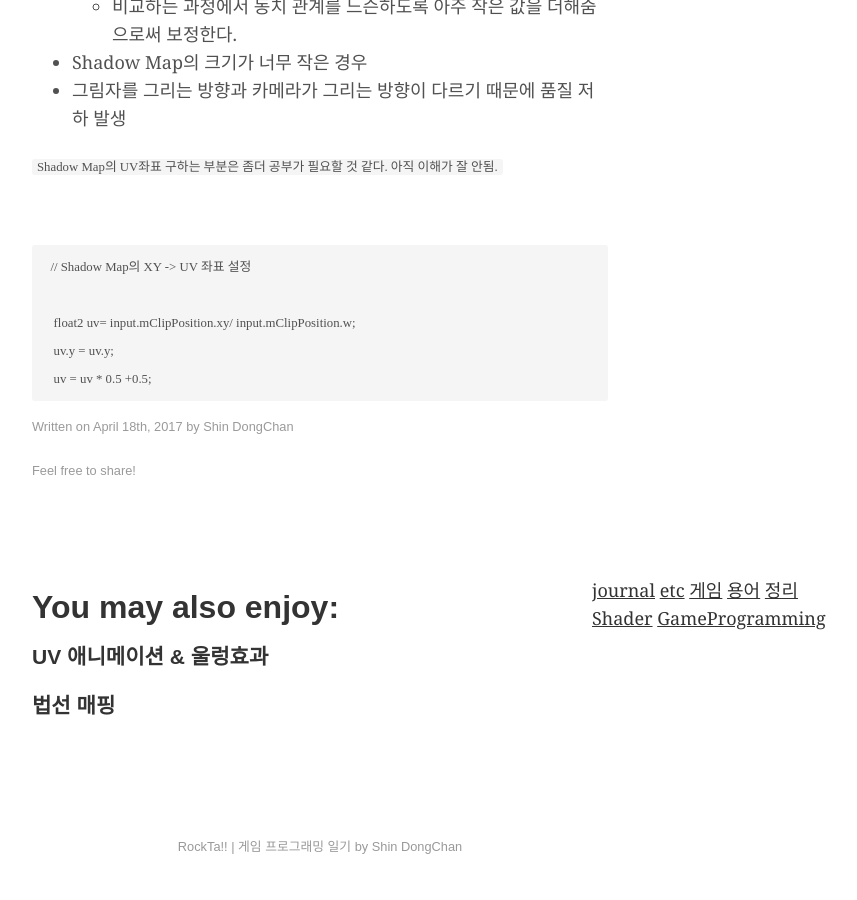
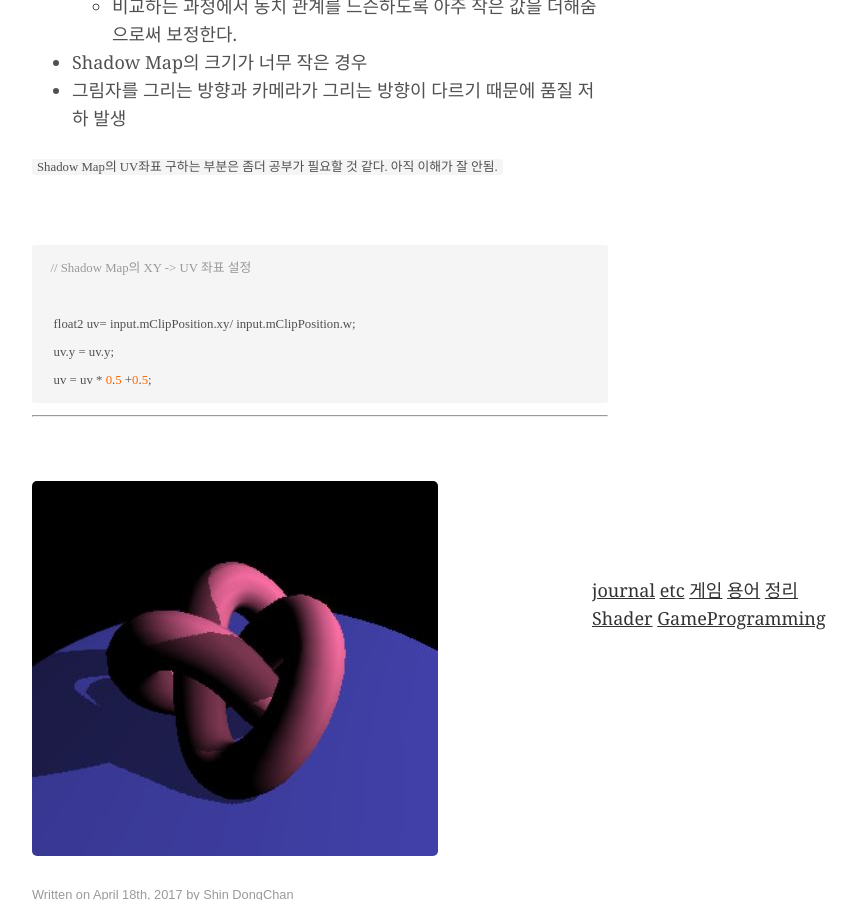
Before and after one commit to sdchihi/sdcpage, a Jekyll site: the page built from _posts/2017-04-18-Shadow-Mapping.md, in a window 1280 px wide and 900 px high, scrolled down 1522 px. Shown: the whole window, without its empty margins (320-1177 px from the left). Built offline with Jekyll 4.4.1, drawn with Linux system fonts in a browser that asks for light colours; some web fonts are replaced.

Commit message:
Apply image

````diff
--- a/_posts/2017-04-18-Shadow-Mapping.md
+++ b/_posts/2017-04-18-Shadow-Mapping.md
@@ -45,10 +45,14 @@ image:
 
 <br>
 
-```HLSL
+```c
   // Shadow Map의 XY -> UV 좌표 설정
 
    float2 uv= input.mClipPosition.xy/ input.mClipPosition.w;
    uv.y = uv.y;
    uv = uv * 0.5 +0.5;
 ```
+<hr>
+<br>
+
+![예시]({{ site.url }}/images/ShadowMapping.jpg)
````
